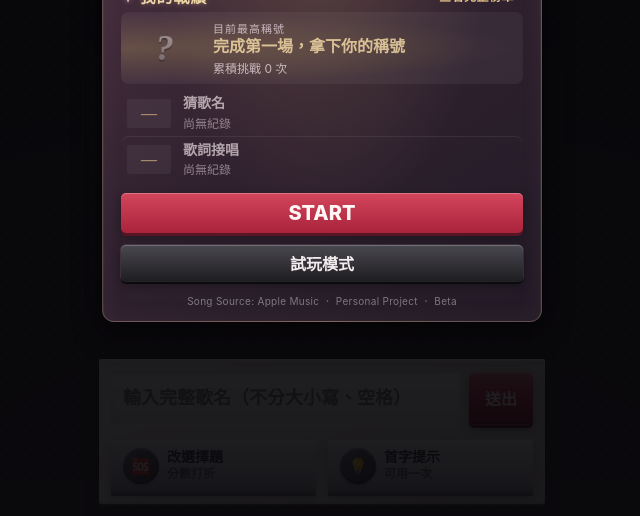
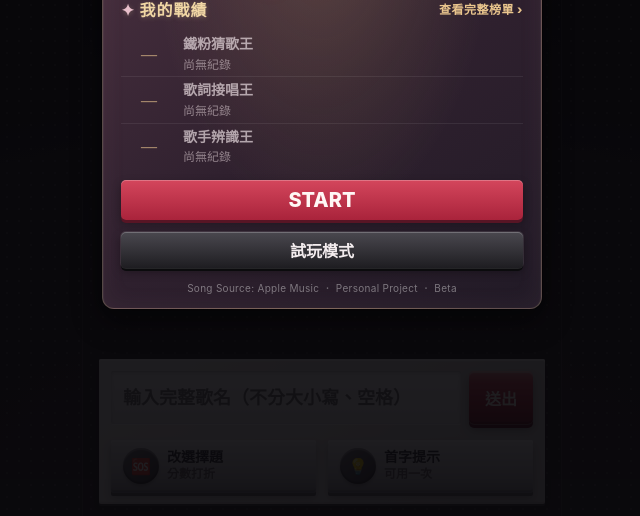
Before and after one commit to ching21777/superfans, a plain HTML site: page index.html in a window 1280 px wide. Shown: the part 284-800 px from the top of the page, without its empty margins (318-958 px from the left). Drawn offline with Linux system fonts and the light colour scheme.

Commit message:
Save 16:50

```diff
--- a/css/leaderboard.css
+++ b/css/leaderboard.css
@@ -56,47 +56,44 @@
 .lb-link:active { opacity: .7; }
 
 /* ---- 成就區：目前最高稱號 ---- */
+/* ---- 累積遊玩次數
 .lb-hero {
   display: flex;
   align-items: center;
-  gap: 12px;
   margin: 4px 0 6px;
-  padding: 8px 12px;
+  padding: 10px 12px;
   text-align: left;
   border-radius: var(--r-md);
   background: radial-gradient(ellipse at 0% 50%, rgba(217,180,91,.22), transparent 70%), rgba(255,255,255,.05);
+} ---- */
+
+
+.lb-hero-text {
+  min-width: 0;
 }
-.lb-hero-grade {
-  --gg: linear-gradient(180deg, #F4F2F4 0%, #C9C5CC 45%, #8E8993 100%);
-  flex: none;
-  min-width: 68px;
-  padding-right: .1em;
-  text-align: center;
+
+.lb-hero-cap {
+  font-size: 11px;
+  letter-spacing: 1px;
+  color: var(--lb-sub);
+}
+
+.lb-hero-title {
+  margin-top: 1px;
   font-family: var(--serif);
-  font-style: italic;
+  font-size: 24px;
   font-weight: 900;
-  font-size: 36px;
-  line-height: 1;
-  letter-spacing: 1px;
-  color: transparent;
-  background-image: var(--gg);
-  background-clip: text;
-  -webkit-background-clip: text;
-  filter: drop-shadow(0 2px 0 rgba(0,0,0,.45));
+  line-height: 1.25;
+  color: var(--lb-gold);
 }
-.lb-hero-grade.lb-g-sss { --gg: linear-gradient(180deg,#FFF6D6 0%,#F0D68F 30%,#B38B3E 55%,#F7E2A6 75%,#987638 100%); filter: drop-shadow(0 2px 0 #5A3C12) drop-shadow(0 0 12px rgba(217,180,91,.45)); }
-.lb-hero-grade.lb-g-ss  { --gg: linear-gradient(180deg,#FFE3E9 0%,#E9A8B9 50%,#A84D68 100%); }
-.lb-hero-grade.lb-g-s   { --gg: linear-gradient(180deg,#EEEAFB 0%,#C9C1E6 50%,#7D72AE 100%); }
-.lb-hero-grade.is-dim   { opacity: .45; }
-.lb-hero-text { min-width: 0; }
-.lb-hero-cap { font-size: 11px; letter-spacing: 1px; color: var(--lb-sub); }
-.lb-hero-title { margin-top: 1px; font-family: var(--serif); font-size: var(--fs-md); font-weight: 900; line-height: 1.25; color: var(--lb-gold); }
-.lb-hero.is-new .lb-hero-title { color: rgba(240,214,164,.85); }
-.lb-hero-stats { display: flex; flex-wrap: wrap; column-gap: 10px; margin-top: 2px; font-size: var(--fs-xs); color: var(--lb-sub); }
-.lb-hero-stats span { white-space: nowrap; }
+
+.lb-hero-title small {
+  margin-left: 2px;
+  font-size: .55em;
+}
 
 /* ---- 榜單列（主選單與完整榜單共用）---- */
-.lb-list { list-style: none; display: flex; flex-direction: column; text-align: left; }
+.lb-list { list-style: none; display: flex; flex-direction: column; text-align: left; margin-top: 10px; }
 .lb-row {
   display: grid;
   grid-template-columns: auto minmax(0, 1fr) auto;
@@ -105,7 +102,6 @@
   min-height: 60px;
   padding: 8px 10px;
   color: #E8DCE0;
-  border-radius: var(--r-md);
 }
 .lb-row + .lb-row { box-shadow: 0 -1px 0 rgba(255,255,255,.07); }
 .lb-row.is-best { background: linear-gradient(90deg, rgba(217,180,91,.18), rgba(217,180,91,.04)); }
@@ -121,12 +117,12 @@
   font-weight: 900;
   line-height: 1.2;
   color: var(--lb-sub);
-  background: rgba(255,255,255,.08);
+  background: transparent;
   border-radius: var(--r-sm);
 }
-.lb-grade.lb-g-sss { color: var(--lb-gold); background: rgba(217,180,91,.22); }
-.lb-grade.lb-g-ss  { color: #E9A8B9; background: rgba(233,168,185,.16); }
-.lb-grade.lb-g-s   { color: #C9C1E6; background: rgba(164,154,209,.18); }
+.lb-grade.lb-g-sss { color: var(--lb-gold); background: transparent; }
+.lb-grade.lb-g-ss  { color: #E9A8B9; background: transparent; }
+.lb-grade.lb-g-s   { color: #C9C1E6; background: transparent; }
 
 .lb-body { min-width: 0; }
 .lb-title-line { display: block; font-size: var(--fs-sm); font-weight: 800; line-height: 1.35; color: #F3ECEE; overflow-wrap: anywhere; }
@@ -138,9 +134,10 @@
 .lb-row.is-best .lb-score { color: var(--lb-gold); text-shadow: 0 1px 5px rgba(240,214,164,.3); }
 
 .lb-row.is-empty { grid-template-columns: auto minmax(0, 1fr); color: rgba(232,220,224,.5); }
-.lb-row.is-empty .lb-grade { color: rgba(233,197,141,.6); background: rgba(255,255,255,.05); font-style: normal; }
+.lb-row.is-empty .lb-grade { color: rgba(233,197,141,.6); background: transparent; font-style: normal; }
 .lb-row.is-empty .lb-title-line { font-weight: 600; color: rgba(232,220,224,.7); }
 .lb-row.is-empty .lb-sub { color: rgba(200,184,191,.65); }
+
 
 /* ---- 完整榜單彈窗（沿用 .ov / .mc / .x，這裡只改成深色）---- */
 #m-board .mc {
@@ -180,8 +177,7 @@
   #m-start .mc { padding: 12px 12px 10px; }
   #m-start .logo { font-size: 36px; }
   #m-board .mc { padding: 20px 10px 12px; }
-  .lb-hero { gap: 10px; padding: 8px 10px; }
-  .lb-hero-grade { min-width: 56px; font-size: 32px; }
+  .lb-hero { padding: 8px 10px; }
   .lb-hero-title { font-size: 15px; }
   .lb-row { gap: 8px; padding: 8px 8px; }
   .lb-summary-list .lb-row { padding: 4px 4px; }
--- a/index.html
+++ b/index.html
@@ -147,7 +147,7 @@
         <div class="lb-heading">我的戰績</div>
         <button class="lb-link" onclick="openBoard()">查看完整榜單 ›</button>
       </div>
-      <div class="lb-hero" id="lb-hero"></div>
+      <div class="lb-hero" id="lb-hero" hidden></div>
       <ul class="lb-list lb-summary-list" id="hist"></ul>
     </section>
 
--- a/js/leaderboard.js
+++ b/js/leaderboard.js
@@ -102,32 +102,46 @@ const lbShort = p => LB_SHORT[p] || p;
 
 /* ---- 主選單：成就區 + 各模式最佳一筆（函式名稱沿用 loadHistory，原本的呼叫處都不用改）---- */
 
+
 function loadHistory() {
   const b = readBoard();
-  const bests = LB_MODES.map(m => (b.rec[m.k] || [])[0]).filter(Boolean);
-  const plays = LB_MODES.reduce((n, m) => n + (b.plays[m.k] || 0), 0);
 
-  // 最高等級：GRADES 由高到低排列，index 越小越好
-  const rank = g => GRADES.findIndex(x => x.k === g);
-  const top = bests.map(x => x.grade).sort((a, c) => rank(a) - rank(c))[0];
-  const topInfo = top && GRADES.find(x => x.k === top);
+  // 首頁顯示的四種遊戲模式
+  const homeModes = [
+    {k: 'song', name: '鐵粉猜歌王'},
+    {k: 'lyrics', name: '歌詞接唱王'},
+    {k: 'singer', name: '歌手辨識王'},
+    // {k: 'composer', name: '猜猜作曲家'}
+  ];
 
-  lbEl('lb-hero').classList.toggle('is-new', !top);
-  lbEl('lb-hero').innerHTML = `
-    <div class="lb-hero-grade ${top ? lbGradeCls(top) : 'is-dim'}">${top || '?'}</div>
+  // 計算總遊玩次數
+  const plays = homeModes.reduce(
+    (n, m) => n + (b.plays[m.k] || 0), 0
+  );
+
+  // 顯示累積遊玩次數
+  /*暫時隱藏累積遊玩區塊，保留相關資料
+  lbEl('lb-hero').classList.remove('is-new');
+  //lbEl('lb-hero').innerHTML = `
     <div class="lb-hero-text">
-      <div class="lb-hero-cap">目前最高稱號</div>
-      <div class="lb-hero-title">${topInfo ? topInfo.title : '完成第一場，拿下你的稱號'}</div>
-      <div class="lb-hero-stats"><span>累積挑戰 ${plays} 次</span></div>
+      <div class="lb-hero-cap">累積遊玩</div>
+      <div class="lb-hero-title">${plays} <small>次</small></div>
     </div>`;
+    */
 
-  lbEl('hist').innerHTML = LB_MODES.map(m => {
+  // 顯示各模式最佳紀錄
+  lbEl('hist').innerHTML = homeModes.map(m => {
     const r = (b.rec[m.k] || [])[0];
+
     return r
-      ? lbRow(r, {title: m.name, sub: `<span>${lbShort(r.playlist)}</span>`})
+      ? lbRow(r, {
+          title: m.name,
+          sub: `<span>${r.playlist}</span>`
+        })
       : lbEmptyRow(m.name, '尚無紀錄', '—');
   }).join('');
 }
+
 
 
 /* ---- 完整榜單：每個模式一頁，可左右滑動 ---- */
@@ -149,7 +163,7 @@ function renderBoard() {
       const r = list[i];
       return r
         ? lbRow(r, {
-            title: lbShort(r.playlist),
+            title: r.playlist,
             sub: `<span>⏱ ${r.time}</span><span>🔥 ${r.combo}</span>`,
             best: i === 0
           })
```
